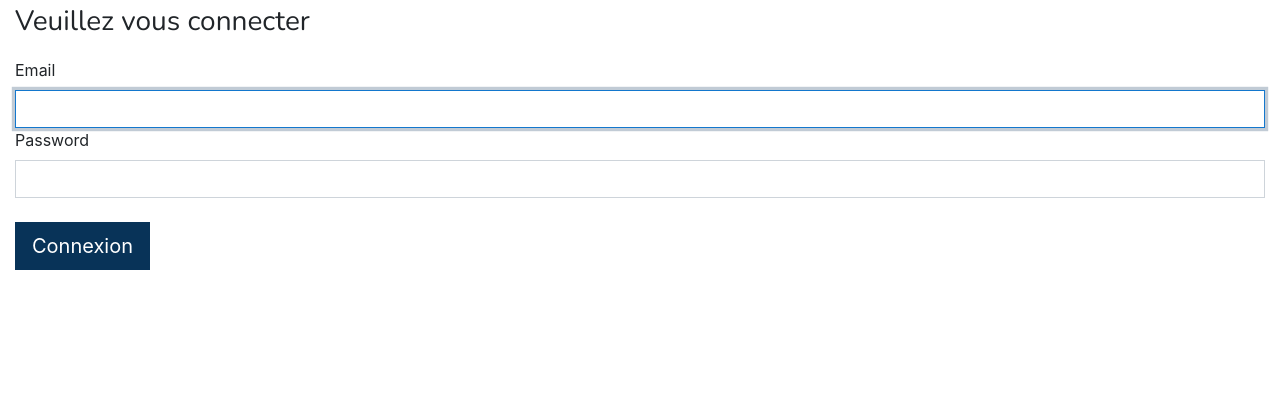
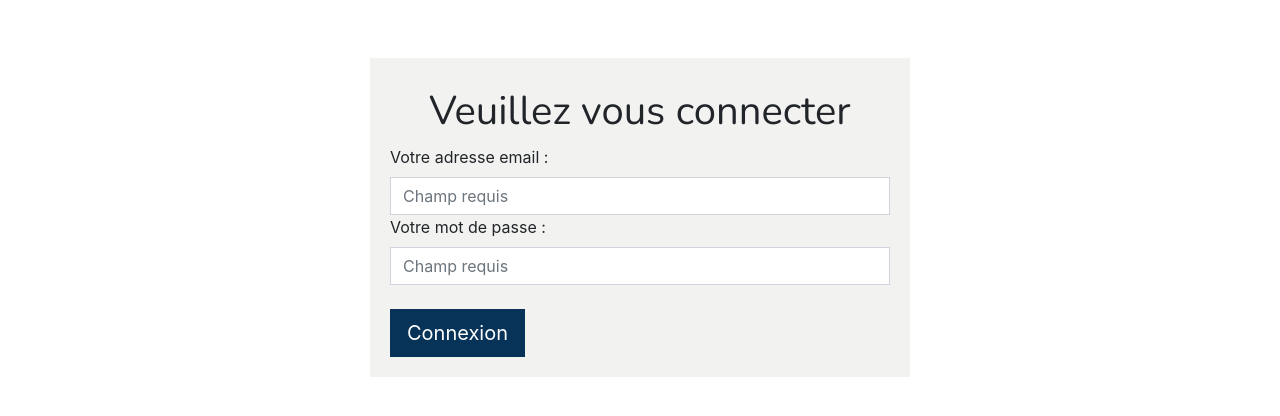
Before and after one commit to Karobwe/accessimmo, a Symfony app: template templates/security/login.html.twig in a window 1280 px wide. Shown: the part 59-475 px from the top of the page. Run offline with Twig, Linux system fonts and the light colour scheme; the template is opened without the code that fills it, so the values that code supplies are empty; some libraries are stand-ins or nearby versions.

Commit message:
customization login

```diff
--- a/templates/security/login.html.twig
+++ b/templates/security/login.html.twig
@@ -3,6 +3,10 @@
 {% block title %}Connexion{% endblock %}
 
 {% block content %}
+<div class="container">
+    <div class="row">
+        <div class="col-6 offset-3 mt-5">
+            <div class="card-body bg-light">
                 <form method="post">
                     {% if error %}
                         <div class="alert alert-danger">{{ error.messageKey|trans(error.messageData, 'security') }}</div>
@@ -10,15 +14,15 @@
 
                     {% if app.user %}
                         <div class="mb-3">
-            You are logged in as {{ app.user.username }}, <a href="{{ path('app_logout') }}">Logout</a>
+                            Vous êtes connecté en tant que {{ app.user.username }}, <a href="{{ path('app_logout') }}"><span class="badge badge-danger text-wrap"> Se déconnecter ?</span></a>
                         </div>
                     {% endif %}
 
-    <h1 class="h3 mb-3 font-weight-normal mt-1">Veuillez vous connecter</h1>
-    <label for="inputEmail">Email</label>
-    <input type="email" value="{{ last_username }}" name="email" id="inputEmail" class="form-control" required autofocus>
-    <label for="inputPassword">Password</label>
-    <input type="password" name="password" id="inputPassword" class="form-control" required>
+                    <h1 class="text-center my-2">Veuillez vous connecter</h1>
+                    <label for="inputEmail">Votre adresse email :</label>
+                    <input type="email" value="{{ last_username }}" name="email" id="inputEmail" class="form-control" placeholder="Champ requis" required>
+                    <label for="inputPassword">Votre mot de passe :</label>
+                    <input type="password" name="password" id="inputPassword" class="form-control" placeholder="Champ requis" required>
 
                     <input type="hidden" name="_csrf_token"
                         value="{{ csrf_token('authenticate') }}"
@@ -39,4 +43,9 @@
                         Connexion
                     </button>
                 </form>
+            </div>
+        </div>
+    </div>
+</div>
+
 {% endblock %}
```
Also changed, not shown: templates/registration/register.html.twig (+7 -7 lines). Lines whose indentation alone changed are shown as unchanged.
